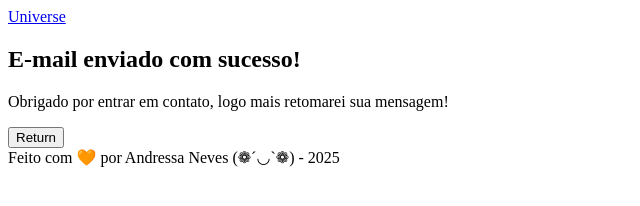
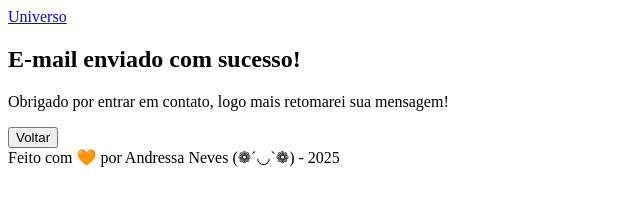
Before and after one commit to ZarathosFreya/portfolio_generation, a plain HTML site: page success.html in a window 1280 px wide. Shown: the full height of the page, 0-640 px from the left. Drawn offline with Linux system fonts and the light colour scheme.

Commit message:
:sparkle: Correções

```diff
--- a/success.html
+++ b/success.html
@@ -16,7 +16,7 @@
     <body>
         <header>
             <div id="header_content">
-                <div id="title"><a href="#">Universe</a></div>
+                <div id="title"><a href="#">Universo</a></div>
             </div>
         </header>
 
@@ -27,7 +27,7 @@
                     Obrigado por entrar em contato, logo mais retomarei sua mensagem!
                 </p>
                 <a href="index.html">
-                    <button type="button">Return</button>
+                    <button type="button">Voltar</button>
                 </a>
             </section>
         </main>
```
